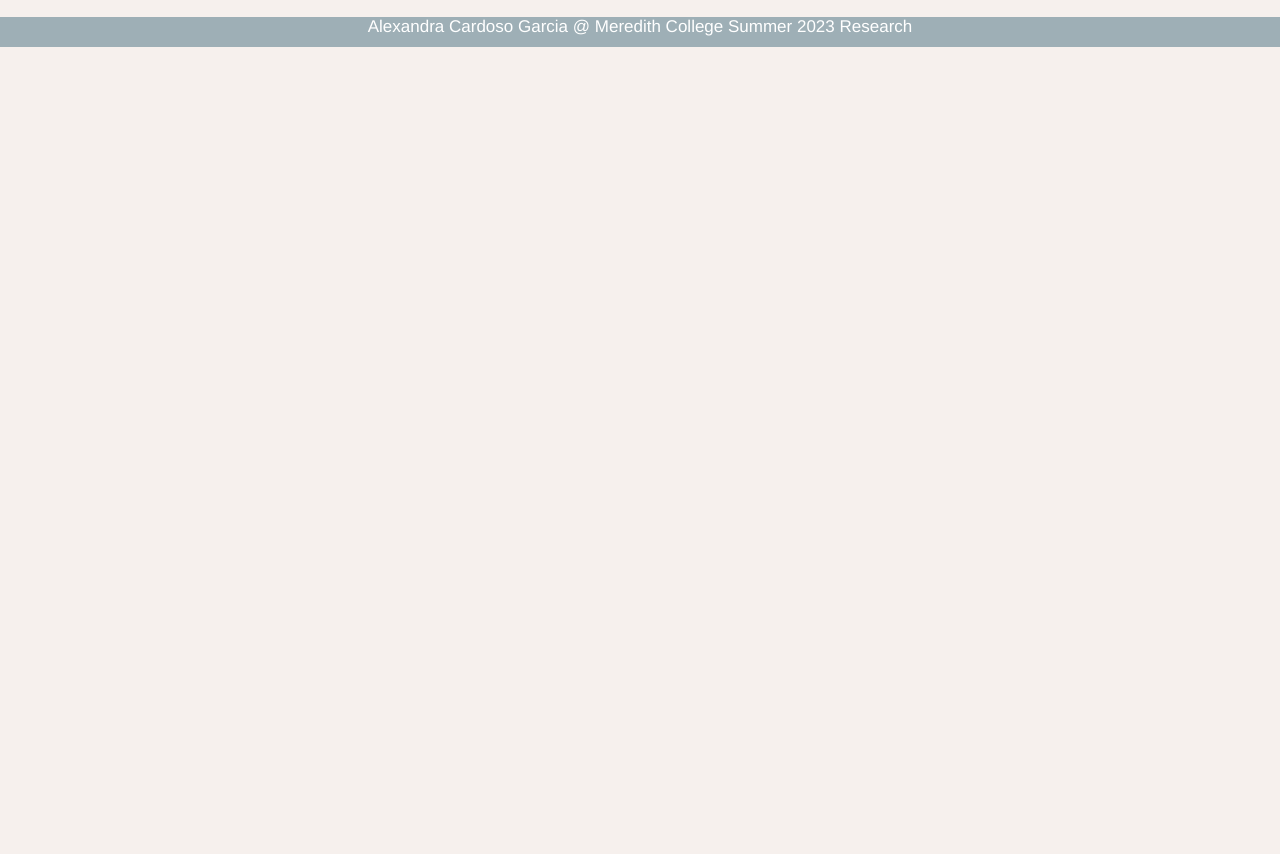
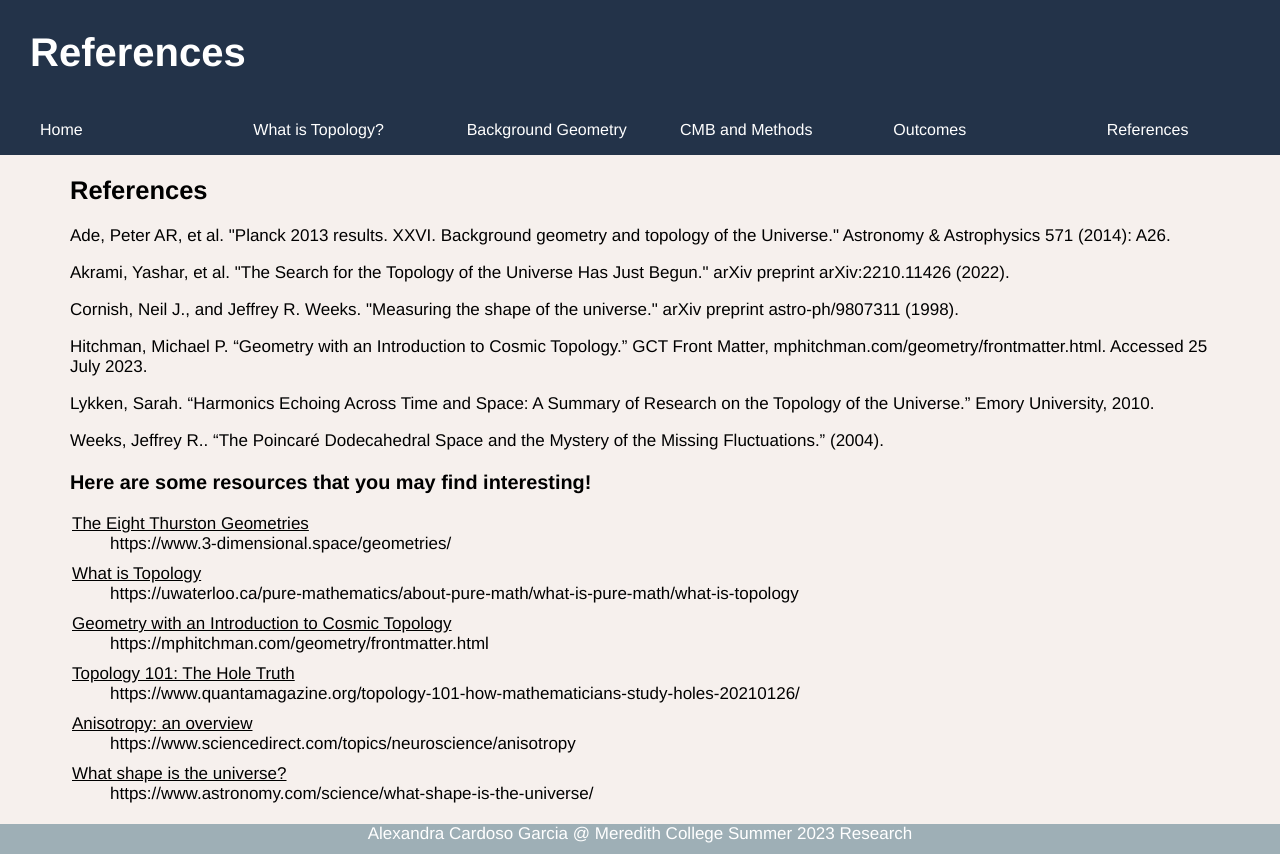
Before and after one commit to aalexgarciaa/digitalPortfolio, a plain HTML site: page References.html in a window 1280 px wide. Before the commit the page ends 817 px from the top, so only its background shows below. Drawn offline with Linux system fonts and the light colour scheme.

Commit message:
finish touches

```diff
--- a/References.html
+++ b/References.html
@@ -6,8 +6,63 @@
     <meta name="viewport" content="width=device-width, initial-scale=1.0">
     <title>References</title>
     <link rel="stylesheet" href="reset.css">
+    <link rel="stylesheet" href="reference.css"
 </head>
 <body>
+    <header>
+        <h1>References</h1>
+        <nav>
+            <ul><a href="home.html">Home</a></ul>
+            <ul><a href="topology.html">What is Topology?</a></ul>
+            <ul><a href="geometry.html">Background Geometry</a></ul>
+            <ul><a href="CMB_Methods.html">CMB and Methods</a></ul>
+            <ul><a href="Outcomes.html">Outcomes</a></ul>
+            <ul><a href="References.html">References</a></ul>
+        </nav>
+    </header>
+
+    <article>
+    <h2>References</h2>
+
+    <div class="ref">
+        <p>Ade, Peter AR, et al. "Planck 2013 results. XXVI. Background geometry and topology of the Universe." Astronomy & Astrophysics 571 (2014): A26.</p>
+        <p>Akrami, Yashar, et al. "The Search for the Topology of the Universe Has Just Begun." arXiv preprint arXiv:2210.11426 (2022).</p>
+        <p>Cornish, Neil J., and Jeffrey R. Weeks. "Measuring the shape of the universe." arXiv preprint astro-ph/9807311 (1998).</p>
+        <p>Hitchman, Michael P. “Geometry with an Introduction to Cosmic Topology.” GCT Front Matter, mphitchman.com/geometry/frontmatter.html. Accessed 25 July 2023. </p>
+        <p>Lykken, Sarah. “Harmonics Echoing Across Time and Space: A Summary of Research on the Topology of the Universe.” Emory University, 2010. </p>
+        <p>Weeks, Jeffrey R.. “The Poincaré Dodecahedral Space and the Mystery of the Missing Fluctuations.” (2004).</p>
+    </div>
+
+    <div class="Resources">
+        <h3>Here are some resources that you may find interesting!</h3>
+        <div class="website">
+            <p>The Eight Thurston Geometries</p>
+            <a href="https://www.3-dimensional.space/geometries/">https://www.3-dimensional.space/geometries/</a>
+        </div>
+        <div class="website">
+            <p>What is Topology</p>
+            <a href="https://uwaterloo.ca/pure-mathematics/about-pure-math/what-is-pure-math/what-is-topology">https://uwaterloo.ca/pure-mathematics/about-pure-math/what-is-pure-math/what-is-topology</a>
+        </div>
+        <div class="website">
+            <p>Geometry with an Introduction to Cosmic Topology</p>
+            <a href="https://mphitchman.com/geometry/frontmatter.html">https://mphitchman.com/geometry/frontmatter.html</a>
+        </div>
+        <div class="website">
+            <p>Topology 101: The Hole Truth</p>
+            <a href="https://www.quantamagazine.org/topology-101-how-mathematicians-study-holes-20210126/">https://www.quantamagazine.org/topology-101-how-mathematicians-study-holes-20210126/</a>
+        </div>
+        <div class="website">
+            <p>Anisotropy: an overview</p>
+            <a href="https://www.sciencedirect.com/topics/neuroscience/anisotropy">https://www.sciencedirect.com/topics/neuroscience/anisotropy</a>
+        </div>
+        <div class="website">
+            <p>What shape is the universe?</p>
+            <a href="https://www.astronomy.com/science/what-shape-is-the-universe/">https://www.astronomy.com/science/what-shape-is-the-universe/</a>
+        </div>
+    </div>
+    </article>
+
+
     <footer>
         <p>Alexandra Cardoso Garcia &#64; Meredith College Summer 2023 Research</p>
     </footer>
--- a/methods.css
+++ b/methods.css
@@ -1,8 +1,9 @@
 article{
-    margin: auto 30px;
+    margin: 20px 70px;
 }
 article p{
     text-indent: 20px;
+    font-size: 20px;
 }
 article h3{
     margin: 18px auto 10px auto;
--- a/outcomes.css
+++ b/outcomes.css
@@ -1,8 +1,10 @@
 article{
-    margin: auto 30px;
+    margin: 20px 70px;
+    min-height:100%;
 }
 article p{
     text-indent: 20px;
+    font-size: 20px;
 }
 article h3{
     margin: 18px auto 10px auto;
--- /dev/null
+++ b/reference.css
@@ -0,0 +1,16 @@
+article{
+    font-size: 17px;
+    margin: 20px 70px;
+}
+.website p{
+    margin: 10px 0px 0px 2px;
+    text-decoration: underline;
+}
+.website a{
+    margin-left: 40px;
+    text-decoration: none;
+    color: black;
+}
+.website a:hover{
+    color: blue;
+}
--- a/reset.css
+++ b/reset.css
@@ -4,7 +4,7 @@ html{
 body{
     min-height: 100vh;
     width: auto;
-    margin: 0;
+    margin: 0px 0px -30px 0px;
     background-color: rgb(246, 240, 237);
     font-family: helvetica,Arial,sans-serif;
 }
--- a/topology.css
+++ b/topology.css
@@ -1,5 +1,5 @@
 article{
-    margin: auto 30px;
+    margin: 20px 70px;
 }
 article p{
     text-indent: 20px;
@@ -60,6 +60,10 @@ div.image{
     max-width: 150px;
     max-width: 100px;
 }
+#flatKleinbottle{
+    max-width: 200px;
+    max-height: 240px;
+}
 #twoSphere{
     max-width: 170px;
 }
```
Also changed, not shown: CMB_Methods.html (+14 -20 lines), Outcomes.html (+4 -0 lines), topology.html (+9 -9 lines).
